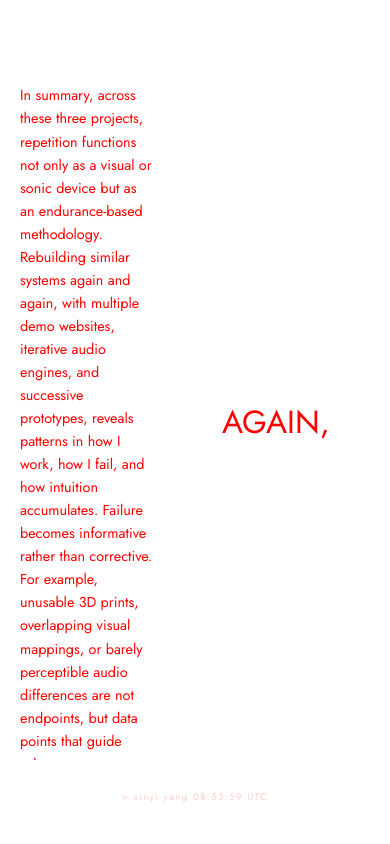
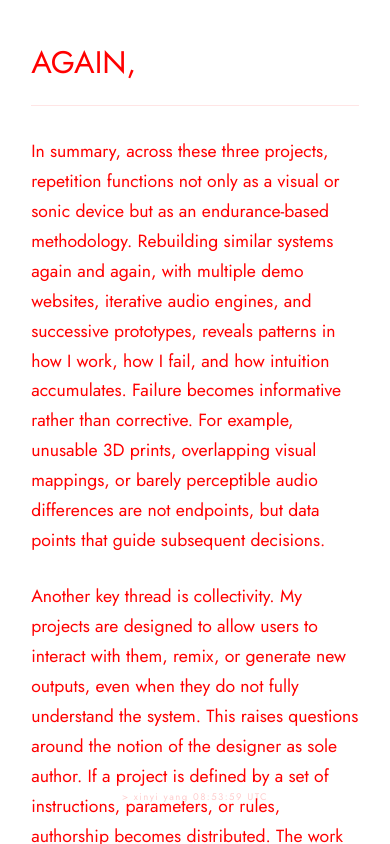
Before and after one commit to xyang43-ui/DEIFIED, a React (Vite) app: page /process in a window 390 px wide. Built offline with nearby package versions, Linux system fonts and the light colour scheme.

Commit message:
update mobile view

```diff
--- a/src/components/IndexView.tsx
+++ b/src/components/IndexView.tsx
@@ -11,40 +11,37 @@ const IndexView: React.FC<IndexViewProps> = ({ onNavigate, setCursor }) => {
   const [hovered, setHovered] = useState<number | null>(null);
   const [progress, setProgress] = useState(0);
   const [archiveFocus, setArchiveFocus] = useState<number | null>(null);
-  const touchStartY = useRef<number>(0);
 
   useEffect(() => {
     const scroll = (e: WheelEvent) => {
       setProgress(prev => {
-        const next = Math.min(Math.max(prev + e.deltaY * 0.8, 0), 1000);
+        const next = Math.min(Math.max(prev + e.deltaY * 0.6, 0), 1000);
         if (next >= 1000) setViewState('archive');
         if (next <= 0) setViewState('home');
         return next;
       });
     };
 
+    let touchStartY = 0;
     const handleTouchStart = (e: TouchEvent) => {
-      touchStartY.current = e.touches[0].pageY;
+      touchStartY = e.touches[0].clientY;
     };
 
     const handleTouchMove = (e: TouchEvent) => {
-      const touchY = e.touches[0].pageY;
-      const deltaY = (touchStartY.current - touchY) * 2; // Sensitivity
-      touchStartY.current = touchY;
+      const touchY = e.touches[0].clientY;
+      const deltaY = touchStartY - touchY;
+      touchStartY = touchY; // Update for continuous movement
 
       setProgress(prev => {
-        const next = Math.min(Math.max(prev + deltaY * 4, 0), 1000);
+        const next = Math.min(Math.max(prev + deltaY * 2.5, 0), 1000);
         if (next >= 1000) setViewState('archive');
         if (next <= 0) setViewState('home');
         return next;
       });
-
-      // Prevent native scroll/bounce
-      if (e.cancelable) e.preventDefault();
     };
 
-    window.addEventListener('wheel', scroll, { passive: false });
-    window.addEventListener('touchstart', handleTouchStart, { passive: false });
+    window.addEventListener('wheel', scroll);
+    window.addEventListener('touchstart', handleTouchStart);
     window.addEventListener('touchmove', handleTouchMove, { passive: false });
 
     return () => {
@@ -57,14 +54,13 @@ const IndexView: React.FC<IndexViewProps> = ({ onNavigate, setCursor }) => {
   const p = progress / 1000;
 
   return (
-    <div style={{ position: 'fixed', top: 0, left: 0, width: '100%', height: '100%', touchAction: 'none', overflow: 'hidden' }}>
+    <>
       <div className="custom-scrollbar"><div className="scrollbar-thumb" style={{ height: `${p * 100}%` }} /></div>
 
       <div className="view-layer home-layout mobile-stack" style={{
         opacity: 1 - p,
         transform: `scale(${1 - p * 0.1}) translateY(${-p * 50}vh)`,
-        pointerEvents: viewState === 'home' ? 'auto' : 'none',
-        visibility: p > 0.99 ? 'hidden' : 'visible'
+        pointerEvents: viewState === 'home' ? 'auto' : 'none'
       }}>
         <ScrambledText text="WHAT IF" isScrambling={hovered === 1} className="line-1 text-line" onMouseEnter={() => setHovered(1)} onMouseLeave={() => setHovered(null)} onClick={() => onNavigate('detail')} />
         <TypewriterText initialText="MAKING" targetText="THINKING" isActive={hovered === 2} className="line-2 text-line" onMouseEnter={() => setHovered(2)} onMouseLeave={() => setHovered(null)} onClick={(w: string) => onNavigate('process', w)} />
@@ -75,8 +71,7 @@ const IndexView: React.FC<IndexViewProps> = ({ onNavigate, setCursor }) => {
       <div className="view-layer archive-layout" style={{
         opacity: p,
         transform: `scale(${0.9 + p * 0.1}) translateY(${(1 - p) * 50}vh)`,
-        pointerEvents: viewState === 'archive' ? 'auto' : 'none',
-        visibility: p < 0.01 ? 'hidden' : 'visible'
+        pointerEvents: viewState === 'archive' ? 'auto' : 'none'
       }}>
         {[
           { t: "METHODOLOGY_ARCHIVE", c: 'left' as const },
@@ -87,7 +82,7 @@ const IndexView: React.FC<IndexViewProps> = ({ onNavigate, setCursor }) => {
             onMouseEnter={() => { setArchiveFocus(i); setCursor(row.c); }}
             onMouseLeave={() => { setArchiveFocus(null); setCursor('default'); }}
             onClick={() => {
-              if (i === 0) { setProgress(0); setViewState('home'); }
+              if (i === 0) { setViewState('home'); setProgress(0); }
               else if (i === 1) onNavigate('work');
               else onNavigate('notes');
               setCursor('default');
@@ -97,7 +92,7 @@ const IndexView: React.FC<IndexViewProps> = ({ onNavigate, setCursor }) => {
           </div>
         ))}
       </div>
-    </div>
+    </>
   );
 };
 
--- a/src/components/ProcessView.tsx
+++ b/src/components/ProcessView.tsx
@@ -178,8 +178,40 @@ const ProcessView: React.FC<ProcessViewProps> = ({ word }) => {
     navigate('/');
   };
 
+  const isMobile = window.innerWidth < 768;
+
+  const handleNextSection = () => {
+    if (section < sections.length - 1) {
+      const nextSec = section + 1;
+      sectionRef.current = nextSec;
+      setSection(nextSec);
+      if (containerRef.current) containerRef.current.scrollTop = 0;
+    }
+  };
+
+  const handlePrevSection = () => {
+    if (section > 0) {
+      const nextSec = section - 1;
+      sectionRef.current = nextSec;
+      setSection(nextSec);
+      if (containerRef.current) containerRef.current.scrollTop = 0;
+    }
+  };
+
   return (
     <div className="view-layer process-layout">
+      <div className="process-word" onClick={handleBackToIndex} style={{
+        opacity: isVisualFocused ? 0.2 : 1,
+        transition: 'opacity 0.3s ease'
+      }}>
+        {word === 'THINKING' ? word : glitchWord}
+        {word === 'THINKING' && (
+          <div style={{ fontSize: '0.3em', marginTop: '1em', opacity: 0.5, textAlign: 'center' }}>
+            SECTION {section + 1} / 3
+          </div>
+        )}
+      </div>
+
       <FloatingImages sources={currentSources} onFocusChange={setIsVisualFocused} />
 
       {pullProgress > 0 && !isVisualFocused && (
@@ -196,6 +228,31 @@ const ProcessView: React.FC<ProcessViewProps> = ({ word }) => {
         }} />
       )}
 
+      {/* Mobile Section Navigation */}
+      {isMobile && word === 'THINKING' && !isVisualFocused && (
+        <div className="mobile-process-nav" style={{
+          position: 'fixed',
+          bottom: '100px',
+          left: 0,
+          width: '100%',
+          display: 'flex',
+          justifyContent: 'center',
+          gap: '20px',
+          zIndex: 2000
+        }}>
+          {section > 0 && (
+            <div className="nav-tab-btn" onClick={handlePrevSection}>
+              [ PREV SECTION ]
+            </div>
+          )}
+          {section < sections.length - 1 && (
+            <div className="nav-tab-btn" onClick={handleNextSection}>
+              [ NEXT SECTION ]
+            </div>
+          )}
+        </div>
+      )}
+
       <div className="process-text" ref={containerRef} style={{
         scrollBehavior: 'smooth',
         opacity: isVisualFocused ? 0.2 : 1,
@@ -204,18 +261,6 @@ const ProcessView: React.FC<ProcessViewProps> = ({ word }) => {
         {renderContent()}
         <div style={{ marginTop: '2em', cursor: 'pointer', opacity: 0.5 }} onClick={handleBackToIndex}>[ BACK TO INDEX ]</div>
       </div>
-
-      <div className="process-word" onClick={handleBackToIndex} style={{
-        opacity: isVisualFocused ? 0.2 : 1,
-        transition: 'opacity 0.3s ease'
-      }}>
-        {word === 'THINKING' ? word : glitchWord}
-        {word === 'THINKING' && (
-          <div style={{ fontSize: '0.3em', marginTop: '1em', opacity: 0.5, textAlign: 'center' }}>
-            SECTION {section + 1} / 3
-          </div>
-        )}
-      </div>
     </div>
   );
 };
--- a/src/index.css
+++ b/src/index.css
@@ -125,7 +125,17 @@ body {
 }
 .detail-right { grid-column: 3; font-size: clamp(0.9rem, 1.2vw, 1rem); line-height: 1.6; text-align: left; color: var(--fg-color); }
 .detail-right p, .detail-right div, .process-text p, .process-text div { color: var(--fg-color); }
-.process-text { grid-column: 1; font-size: clamp(0.9rem, 1.2vw, 1rem); line-height: 1.6; text-align: left; height: 80vh; overflow-y: auto; color: var(--fg-color); }
+.process-text {
+  grid-column: 1;
+  font-size: clamp(0.9rem, 1.2vw, 1rem);
+  line-height: 1.6;
+  text-align: left;
+  height: 80vh;
+  overflow-y: auto;
+  color: var(--fg-color);
+  position: relative;
+  z-index: 600;
+}
 .process-word { grid-column: 2; font-size: var(--fs-large); text-transform: uppercase; white-space: nowrap; position: absolute; left: 50%; transform: translateX(-50%); z-index: 60; cursor: pointer; color: var(--fg-color); }
 
 /* --- WORK / GRAPH --- */
@@ -241,6 +251,7 @@ body {
 @media (max-width: 768px) {
   #custom-cursor { display: none !important; }
   body { cursor: auto !important; }
+  .custom-scrollbar { display: none !important; }
 
   .home-layout {
     display: flex;
@@ -261,9 +272,9 @@ body {
     line-height: 1.2;
   }
 
-  .detail-layout {
+  .detail-layout, .process-layout {
     display: block;
-    padding: 15vh 8vw 10vh 8vw;
+    padding: 0 8vw 10vh 8vw;
     overflow-y: scroll;
     -webkit-overflow-scrolling: touch;
     height: 100vh;
@@ -284,13 +295,14 @@ body {
     display: block;
   }
 
-  .detail-right {
+  .detail-right, .process-text {
     display: block;
-    width: 100%;
+    width: 100% !important;
     font-size: 1.1rem !important;
     text-align: left;
-    padding-bottom: 20vh;
+    padding-bottom: 25vh !important;
     line-height: 1.7;
+    height: auto !important;
   }
 
   .detail-right h2 {
@@ -299,31 +311,31 @@ body {
     line-height: 1.4;
   }
 
-  .detail-right p {
+  .detail-right p, .process-text p {
     margin-bottom: 1.5em;
   }
 
-  .process-layout {
-    flex-direction: column;
-    overflow-y: auto !important;
-    padding: 20px;
+  .process-word {
+    position: sticky !important;
+    top: 0;
+    left: 0 !important;
+    transform: none !important;
+    margin-bottom: 1em;
+    font-size: 8vw !important;
+    display: block;
+    width: 100%;
+    background-color: var(--bg-color);
+    padding: 40px 0 20px 0;
+    z-index: 2100;
+    border-bottom: 1px solid rgba(var(--fg-rgb), 0.1);
   }
 
-  .process-left, .process-right {
-    width: 100% !important;
-    height: auto !important;
-    position: relative !important;
-    overflow: visible !important;
-    padding: 0 !important;
+  .mobile-process-nav {
+    pointer-events: none;
   }
 
-  .process-left {
-    margin-bottom: 2em;
-    font-size: 1.5rem !important;
-  }
-
-  .process-right {
-    font-size: 0.9rem !important;
+  .mobile-process-nav .nav-tab-btn {
+    pointer-events: auto;
   }
 
   .footer {
@@ -335,6 +347,25 @@ body {
     height: 15vh;
     font-size: 1.2rem;
   }
+
+  /* Navigation Tabs */
+  .nav-tab-btn {
+    background: var(--bg-color);
+    color: var(--fg-color);
+    border: 1px solid var(--fg-color);
+    padding: 10px 20px;
+    font-family: var(--font-main);
+    font-weight: 300;
+    font-size: 0.8rem;
+    letter-spacing: 0.15em;
+    cursor: pointer;
+    box-shadow: 0 4px 15px rgba(0,0,0,0.5);
+    transition: background 0.2s, color 0.2s;
+  }
+  .nav-tab-btn:active {
+    background: var(--fg-color);
+    color: var(--bg-color);
+  }
 }
 
 .scrambled { font-family: inherit; }
```
